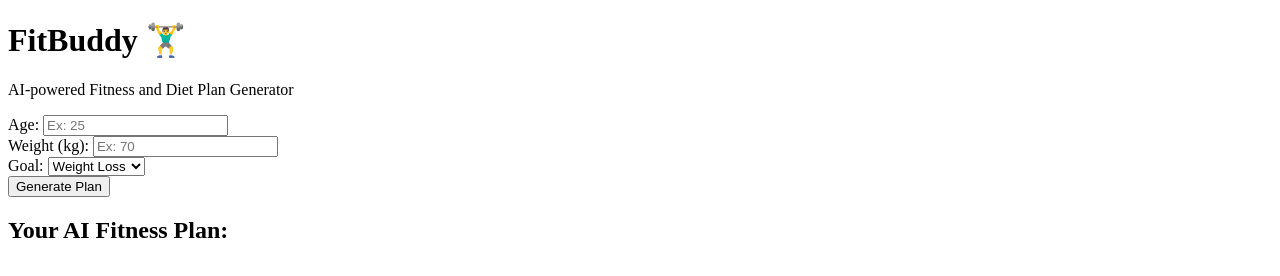
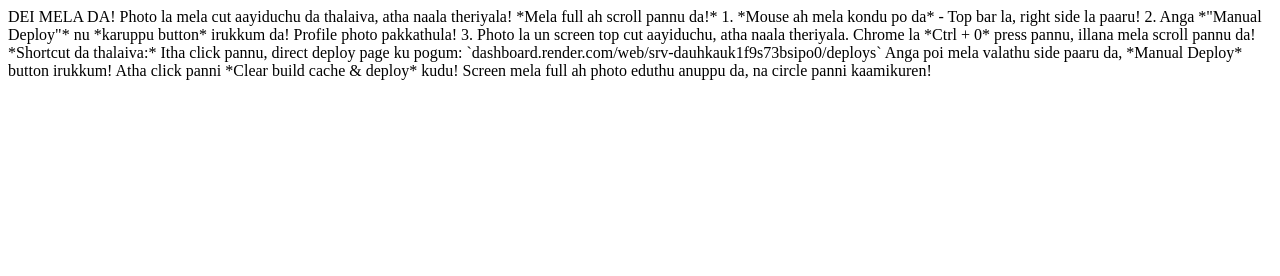
Before and after one commit to chitravel1553-star/FitBuddy, a plain HTML site: page index.html in a window 1280 px wide. Drawn offline with Linux system fonts and the light colour scheme.

Commit message:
Update index.html

```diff
--- a/index.html
+++ b/index.html
@@ -1,52 +1,17 @@
-<!DOCTYPE html>
-<html lang="en">
-<head>
-    <meta charset="UTF-8">
-    <meta name="viewport" content="width=device-width, initial-scale=1.0">
-    <title>FitBuddy - AI Fitness Plan Generator</title>
-    <link rel="stylesheet" href="style.css">
-</head>
-<body>
+DEI MELA DA! Photo la mela cut aayiduchu da thalaiva, atha naala theriyala!
 
-    <div class="container">
-        <h1>FitBuddy 🏋️‍♂️</h1>
-        <p>AI-powered Fitness and Diet Plan Generator</p>
+*Mela full ah scroll pannu da!*
 
-        <form id="fitness-form">
+1. *Mouse ah mela kondu po da* - Top bar la, right side la paaru!
+2. Anga *"Manual Deploy"* nu *karuppu button* irukkum da! Profile photo pakkathula!
+3. Photo la un screen top cut aayiduchu, atha naala theriyala. Chrome la *Ctrl + 0* press pannu, illana mela scroll pannu da!
 
-            <div class="input-group">
-                <label for="age">Age:</label>
-                <input type="number" id="age" required placeholder="Ex: 25">
-            </div>
+*Shortcut da thalaiva:*
 
-            <div class="input-group">
-                <label for="weight">Weight (kg):</label>
-                <input type="number" id="weight" required placeholder="Ex: 70">
-            </div>
+Itha click pannu, direct deploy page ku pogum:
 
-            <div class="input-group">
-                <label for="goal">Goal:</label>
-                <select id="goal">
-                    <option value="Weight Loss">Weight Loss</option>
-                    <option value="Muscle Gain">Muscle Gain</option>
-                    <option value="Stay Fit">Stay Fit</option>
-                </select>
-            </div>
+`dashboard.render.com/web/srv-dauhkauk1f9s73bsipo0/deploys`
 
-            <button type="submit" id="generate-btn">
-                Generate Plan
-            </button>
+Anga poi mela valathu side paaru da, *Manual Deploy* button irukkum! Atha click panni *Clear build cache & deploy* kudu!
 
-        </form>
-
-        <div id="output-container" class="hidden">
-            <h2>Your AI Fitness Plan:</h2>
-            <div id="output-content"></div>
-        </div>
-
-    </div>
-
-    <script src="script.js"></script>
-
-</body>
-</html>
+Screen mela full ah photo eduthu anuppu da, na circle panni kaamikuren!
```
